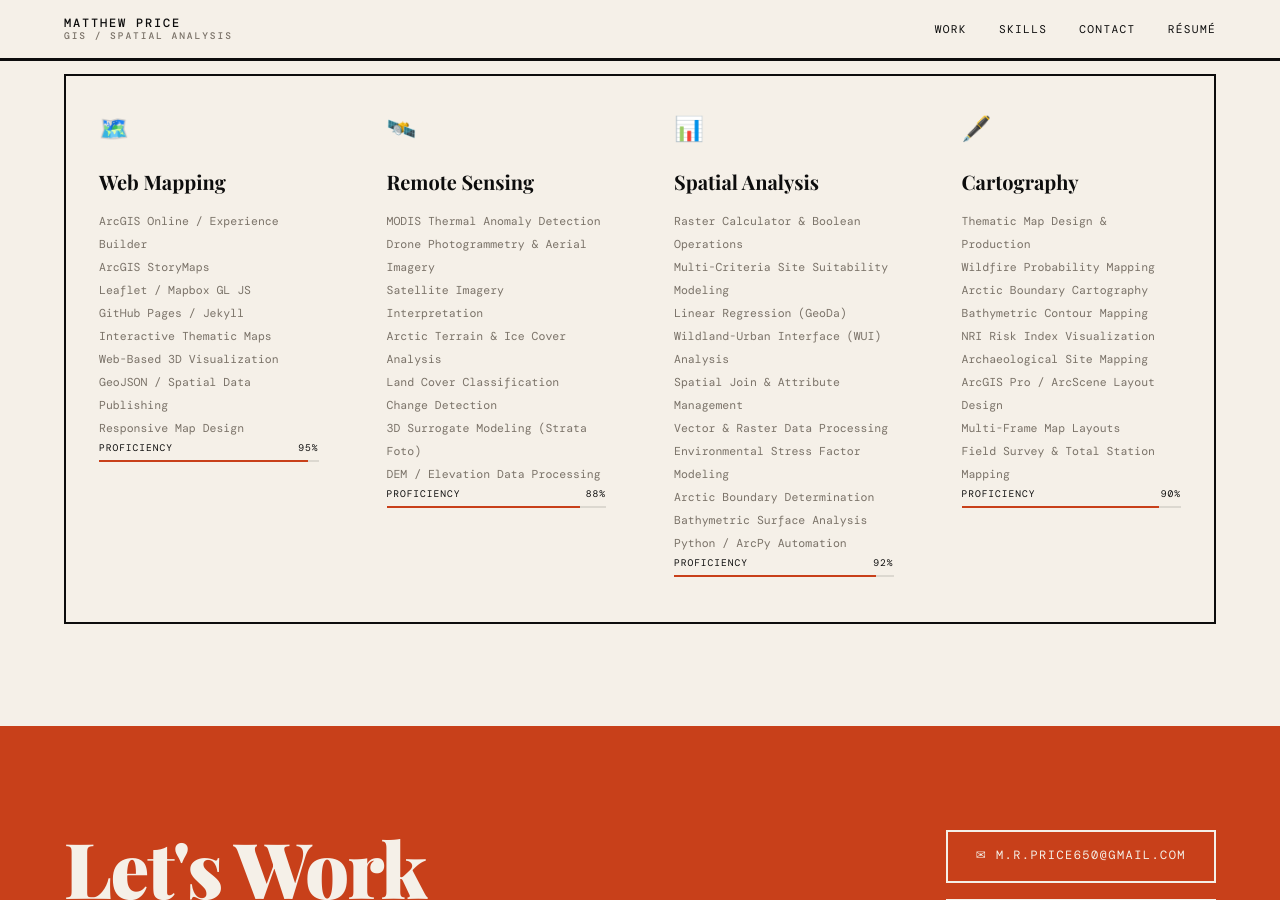
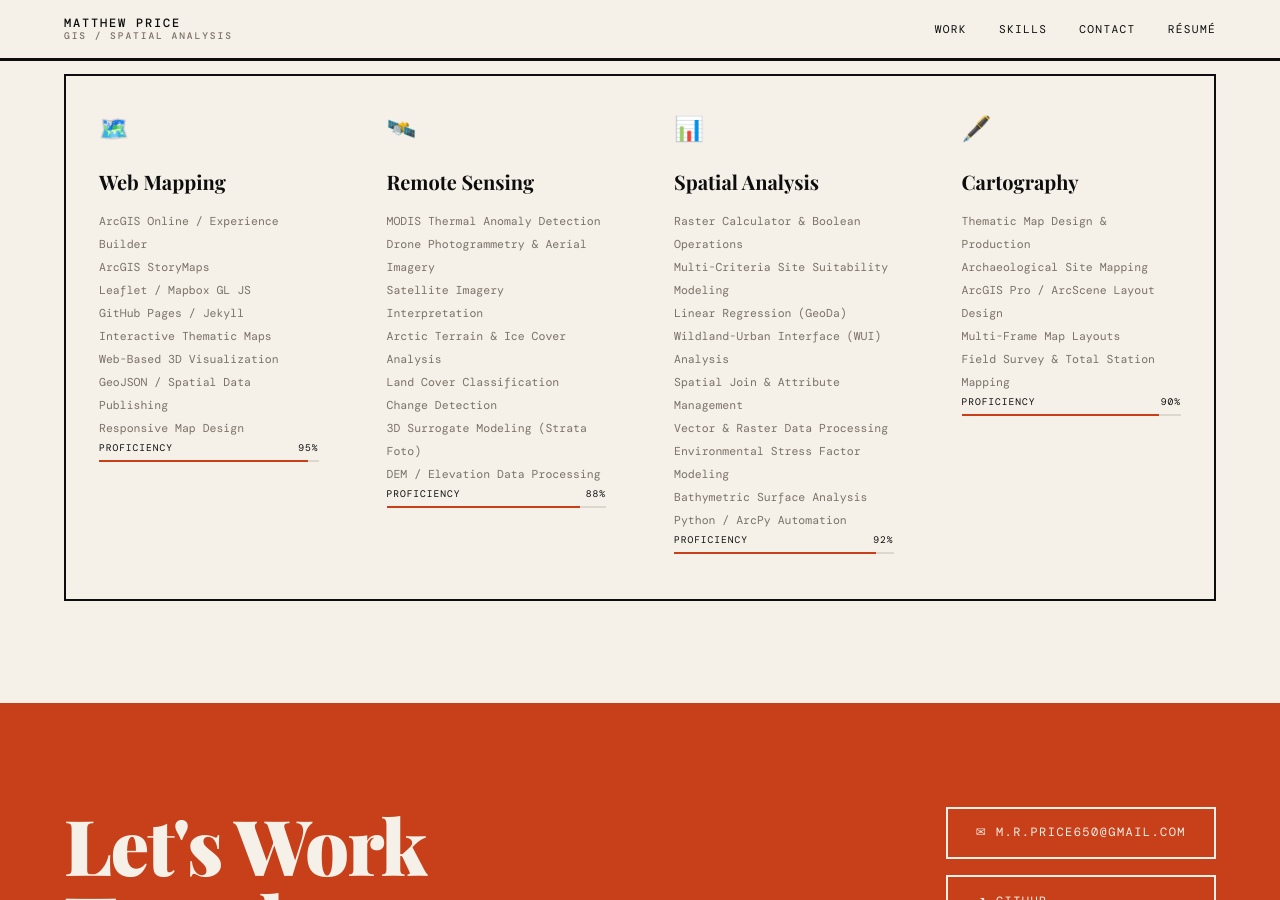
Before and after one commit to MPrice650/MPrice650.github.io, a Jekyll site: the page built from index.html, in a window 1280 px wide and 900 px high, scrolled down 3263 px. Built offline with Jekyll 4.4.1, drawn with Linux system fonts in a browser that asks for light colours; some web fonts are replaced.

Commit message:
Update index.html

```diff
--- a/index.html
+++ b/index.html
@@ -159,7 +159,6 @@
         <li>Spatial Join & Attribute Management</li>
         <li>Vector & Raster Data Processing</li>
         <li>Environmental Stress Factor Modeling</li>
-        <li>Arctic Boundary Determination</li>
         <li>Bathymetric Surface Analysis</li>
         <li>Python / ArcPy Automation</li>
       </ul>
@@ -177,10 +176,6 @@
       <h3 class="skill-block__title">Cartography</h3>
       <ul class="skill-block__list">
         <li>Thematic Map Design & Production</li>
-        <li>Wildfire Probability Mapping</li>
-        <li>Arctic Boundary Cartography</li>
-        <li>Bathymetric Contour Mapping</li>
-        <li>NRI Risk Index Visualization</li>
         <li>Archaeological Site Mapping</li>
         <li>ArcGIS Pro / ArcScene Layout Design</li>
         <li>Multi-Frame Map Layouts</li>
```
